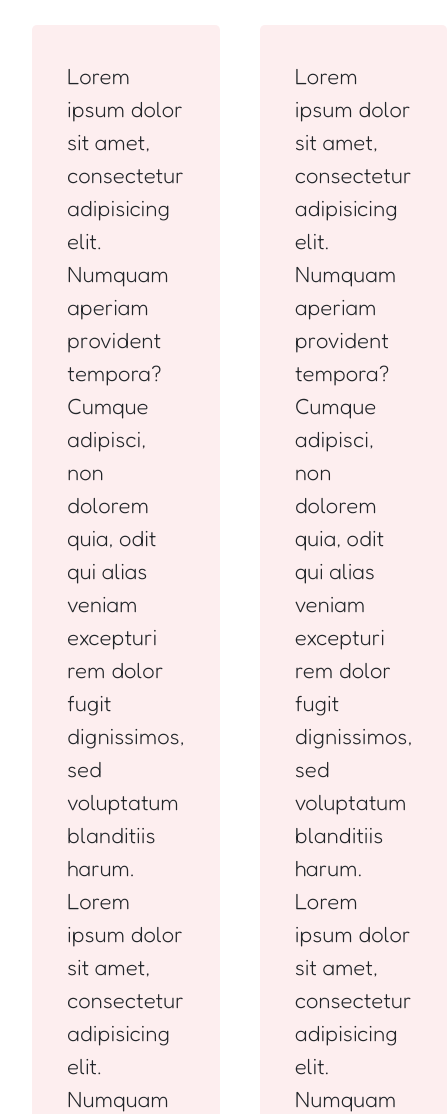
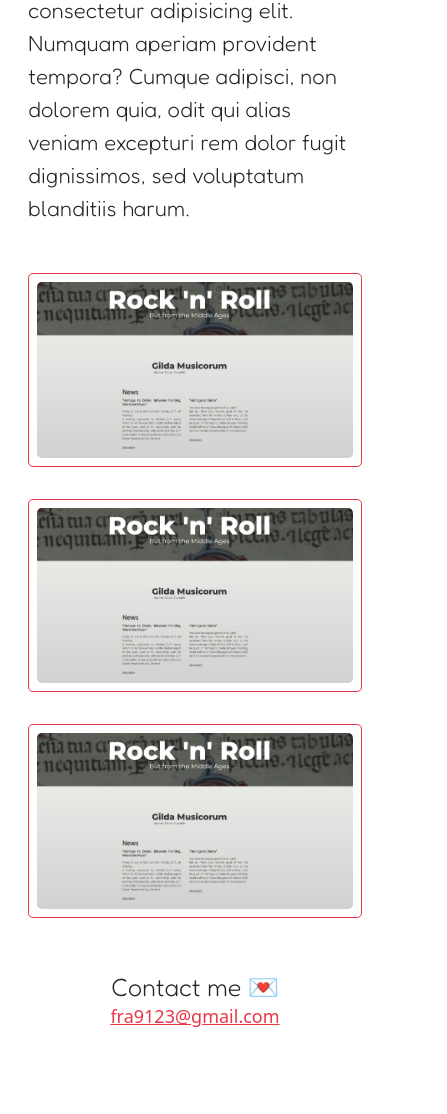
Before and after one commit to francescagiunchedi/Responsive-site, a plain HTML site: page about-me.html in a window 390 px wide. Shown: the part 209-1323 px from the top of the page, 447 px wide, since content can reach past the window. After the commit the page ends 1239 px from the top, so only its background shows below. Drawn offline with nearby package versions, Linux system fonts and the light colour scheme.

Commit message:
grid responsive

```diff
--- a/about-me.html
+++ b/about-me.html
@@ -73,34 +73,47 @@
             </li>
 
             </ul>
-          </ul>
+
         </div>
       </div>
     </nav>
-    <div class="container">
+    <div class="container-lg">
       <section>
         <h2>About me</h2>
       </section>
 
-      <div class="info">
-        <p class="rounded-3">
+      <div class="p-3">
+        <p>
           Lorem ipsum dolor sit amet, consectetur adipisicing elit. Numquam
           aperiam provident tempora? Cumque adipisci, non dolorem quia, odit qui
           alias veniam excepturi rem dolor fugit dignissimos, sed voluptatum
-          blanditiis harum. Lorem ipsum dolor sit amet, consectetur adipisicing
-          elit. Numquam aperiam provident tempora? Cumque adipisci, non dolorem
-          quia, odit qui alias veniam excepturi rem dolor fugit dignissimos, sed
-          voluptatum blanditiis harum.
+          blanditiis harum.
         </p>
-        <p class="rounded-3">
-          Lorem ipsum dolor sit amet, consectetur adipisicing elit. Numquam
-          aperiam provident tempora? Cumque adipisci, non dolorem quia, odit qui
-          alias veniam excepturi rem dolor fugit dignissimos, sed voluptatum
-          blanditiis harum. Lorem ipsum dolor sit amet, consectetur adipisicing
-          elit. Numquam aperiam provident tempora? Cumque adipisci, non dolorem
-          quia, odit qui alias veniam excepturi rem dolor fugit dignissimos, sed
-          voluptatum blanditiis harum.
-        </p>
+
+      </div>
+
+      <div class="row">
+        <div class="col-md-4">
+          <div class="border-image p-2 m-3 rounded-3">
+            <img
+            class="img-fluid align-self-center rounded-3" src="jpg/rock-site.JPG" alt="weather-app" >
+          </div>
+
+        </div>
+        <div class="col-md-4">
+          <div class="border-image p-2 m-3 rounded-3">
+            <img
+            class="img-fluid align-self-center rounded-3" src="jpg/rock-site.JPG" alt="weather-app" >
+          </div>
+        </div>
+        <div class="col-md-4">
+          <div class="border-image p-2 m-3 rounded-3">
+            <img
+            class="img-fluid align-self-center rounded-3" src="jpg/rock-site.JPG" alt="weather-app" >
+          </div>
+        </div>
+      </div>
+
       </div>
       <p class="alignment-center contact-me">Contact me 💌</p>
       <a
--- a/src/styles.css
+++ b/src/styles.css
@@ -1,7 +1,7 @@
 :root {
   --button-background-color: #ea3546;
   --button-box-shadow: 3px 3px 8px rgba(65, 34, 34, 0.2);
-  --info-background-color: hsla(354, 79%, 68%, 0.116);
+  --info-background-color: hsla(354, 79%, 68%, 0.05);
 }
 
 section {
@@ -67,9 +67,6 @@ p {
   border: 1px solid var(--button-background-color);
   background-color: white;
 }
-.info {
-  display: flex;
-}
 
 .info p {
   background-color: var(--info-background-color);
@@ -91,3 +88,6 @@ p {
 .primary-bg-color {
   background-color: var(--info-background-color);
 }
+.border-image {
+  border: 1px solid var(--button-background-color);
+}
```
Also changed, not shown: index.html (+5 -4 lines), jpg/rock-site.JPG (added).
